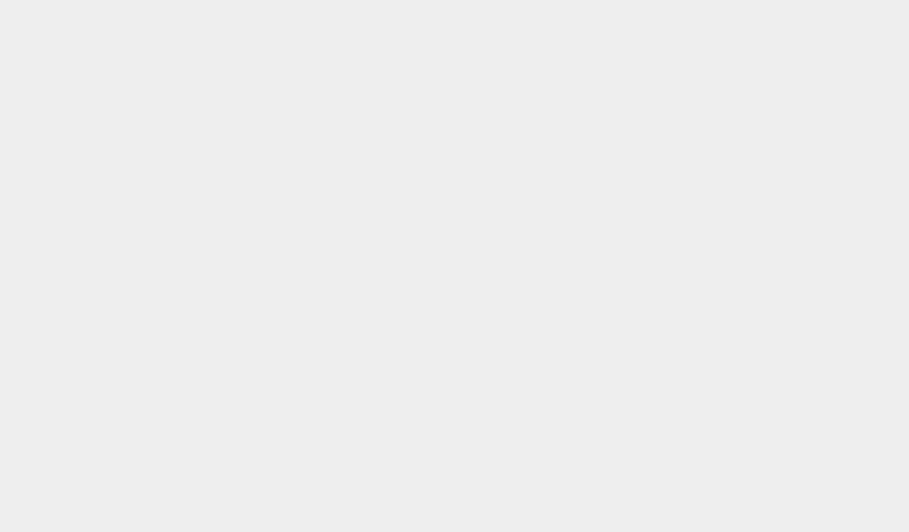
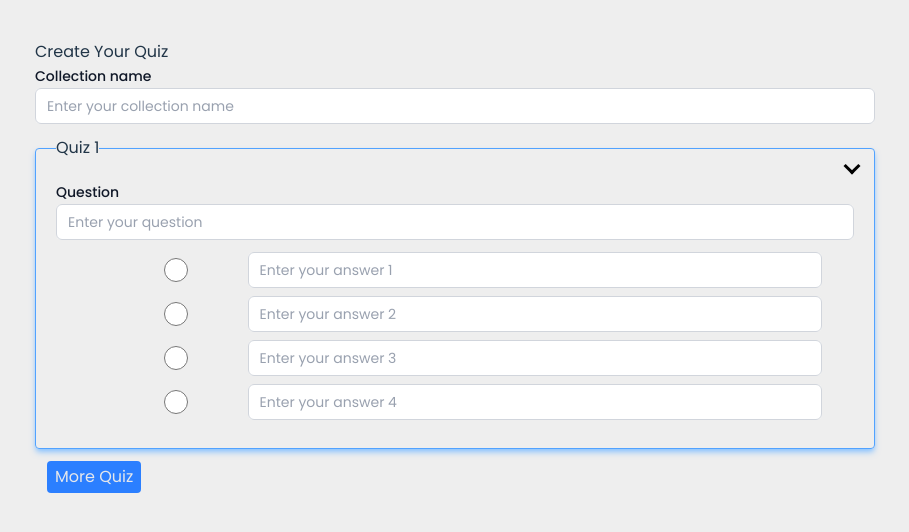
Before and after one commit to VanToanUNIVERSE/quiz-app, a React (Vite) app: page /create-quiz in a window 1280 px wide. Before the commit this address had no page. Shown: the top 532 px of the page, without its empty margins (5-914 px from the left). Built offline with nearby package versions, Linux system fonts and the light colour scheme.

Commit message:
demo font end create quiz

```diff
--- a/src/App.jsx
+++ b/src/App.jsx
@@ -6,6 +6,7 @@ import Home from './pages/Home.jsx'
 import Play from './pages/Play.jsx'
 import Login from './pages/Login.jsx'
 import Register from './pages/Register.jsx'
+import CreateQuiz from './pages/CreateQuiz.jsx'
 
 
 function App() {
@@ -18,6 +19,7 @@ function App() {
         <Route path="/play" element={<Play></Play>}></Route>
         <Route path="/login" element={<Login></Login>}></Route>
         <Route path="/register" element={<Register></Register>}></Route>
+        <Route path='/create-quiz' element={<CreateQuiz></CreateQuiz>}></Route>
       </Routes>
     </BrowserRouter>
   )
--- /dev/null
+++ b/src/components/Home/CreateQuiz/Answer.jsx
@@ -0,0 +1,16 @@
+import React from 'react';
+import InputGroup from '../../InputGroup';
+
+const Answer = (props) => {
+    return (
+            <div className='flex w-full justify-between items-center m-2'>
+                <input className='flex-1/5 w-6 h-6 accent-indigo-600' type='radio'  name="answer" onChange={props.onChange} checked={props.checked}></input>
+                <div className=" relative flex-4/5">
+                    <input onKeyUp={props.onKeyUp} id={props.id} type={props.type} name={props.name} placeholder={props.placeholder} className="block w-full rounded-md bg-white px-3 py-1.5 text-base text-gray-900 outline-1 -outline-offset-1 outline-gray-300 placeholder:text-gray-400 focus:outline-2 focus:-outline-offset-2 focus:outline-indigo-600 sm:text-sm/6" />
+                    <div className=' text-red-400 absolute right-3 top-[50%] translate-y-[-50%]'>{props.error === 'no error' ? <img className=" opacity-70 w-6 h-6 mt-2 -translate-y-0.5" src="/check.png"></img> : props.error} </div>
+                </div>
+            </div>
+    );
+};
+
+export default Answer;
--- /dev/null
+++ b/src/components/Home/CreateQuiz/AnswerGroup.jsx
@@ -0,0 +1,22 @@
+import React from 'react';
+import InputGroup from '../../InputGroup';
+import Answer from './Answer';
+
+const AnswerGroup = () => {
+    return (
+        <div className=' pl-10 pr-10 mt-3'>
+            <div>
+
+            </div>
+            <div>
+                {Array(4).fill(0).map((item, index) => {
+                    return (
+                        <Answer key={index} label={`Answer ${index + 1}`} for={`answer-${index + 1}`} id={`answer-${index + 1}`} type="text" placeholder={`Enter your answer ${index + 1}`}></Answer>)
+                })}
+            </div>
+
+        </div>
+    );
+};
+
+export default AnswerGroup;
--- /dev/null
+++ b/src/components/Home/CreateQuiz/SetQuiz.jsx
@@ -0,0 +1,16 @@
+import React from 'react';
+import InputGroup from '../../InputGroup';
+import AnswerGroup from './AnswerGroup';
+
+const SetQuiz = () => {
+    return (
+        <fieldset className=' border-1 border-blue-400 p-5 relative mt-3 rounded shadow-md shadow-blue-300'>
+            <button className='chevron chevron-down text-2xl absolute right-4 top-0 cursor-pointer'></button>
+            <legend>Quiz 1</legend>
+            <InputGroup label="Question" for="question" id="question" type="text" placeholder="Enter your question"></InputGroup>
+            <AnswerGroup></AnswerGroup>
+        </fieldset>
+    );
+};
+
+export default SetQuiz;
--- a/src/components/Home/HomeFooter.jsx
+++ b/src/components/Home/HomeFooter.jsx
@@ -1,12 +1,13 @@
 import React from 'react';
 import Pagination from './Pagination';
+import { Link } from 'react-router-dom';
 
 const HomeFooter = ({setSearchParams, totalPage}) => {
     return (
         <div className=' flex w-full md:w-[60%] mx-auto my-17 justify-between'>
             <Pagination setSearchParams={setSearchParams} totalPage={totalPage}></Pagination>
             <div>
-                <button className='px-7 py-3 bg-blue-500 hover:bg-blue-400 rounded cursor-pointer'>Create quiz</button>
+                <Link to="/create-quiz" className='px-7 py-3 bg-blue-500 hover:bg-blue-400 rounded cursor-pointer'>Create quiz</Link>
             </div>
         </div>
     );
--- a/src/components/InputGroup.jsx
+++ b/src/components/InputGroup.jsx
@@ -4,8 +4,8 @@ const InputGroup = (props) => {
     return (
         <div className='flex flex-col w-full '>
             <label htmlFor={props.for} className="block text-sm/6 font-medium text-gray-900">{props.label}</label>
-            <div className="mt-2 relative">
-                <input onKeyUp={props.onKeyUp} id={props.id} type={props.type} name={props.name} className="block w-full rounded-md bg-white px-3 py-1.5 text-base text-gray-900 outline-1 -outline-offset-1 outline-gray-300 placeholder:text-gray-400 focus:outline-2 focus:-outline-offset-2 focus:outline-indigo-600 sm:text-sm/6" />
+            <div className=" relative">
+                <input onKeyUp={props.onKeyUp} id={props.id} type={props.type} name={props.name} placeholder={props.placeholder} className="block w-full rounded-md bg-white px-3 py-1.5 text-base text-gray-900 outline-1 -outline-offset-1 outline-gray-300 placeholder:text-gray-400 focus:outline-2 focus:-outline-offset-2 focus:outline-indigo-600 sm:text-sm/6" />
                 <div className=' text-red-400 absolute right-3 top-[50%] translate-y-[-50%]'>{props.error === 'no error' ? <img className=" opacity-70 w-6 h-6 mt-2 -translate-y-0.5" src="/check.png"></img> : props.error} </div>
             </div>
         </div>
--- a/src/index.css
+++ b/src/index.css
@@ -51,6 +51,31 @@ h1 {
   box-shadow: 0px 0px 25px #9e9c9c;
 }
 
+.big-arrow-down {
+  width: 20px;
+  height: 20px;
+  border-left: 5px solid transparent;
+  border-right: 5px solid transparent;
+  border-top: 5px solid black;
+  transform: rotate(0deg);
+}
+
+.chevron {
+  display: inline-block;
+  width: 12px;
+  height: 12px;
+  border-right: 3px solid black;
+  border-bottom: 3px solid black;
+}
+
+.chevron:hover {
+  @apply border-blue-400
+}
+
+.chevron-down {
+  transform: rotate(45deg);
+}
+
 
 @media (prefers-color-scheme: light) {
   :root {
--- /dev/null
+++ b/src/pages/CreateQuiz.jsx
@@ -0,0 +1,18 @@
+import React from 'react';
+import InputGroup from '../components/InputGroup';
+import SetQuiz from '../components/Home/CreateQuiz/SetQuiz';
+
+const CreateQuiz = () => {
+    return (
+        <div className='p-10'>
+            <h2>Create Your Quiz</h2>
+            <form className='w-[70%]'>
+                <InputGroup label="Collection name" for="collection-name" id="collection-name" type="text" placeholder="Enter your collection name"></InputGroup>
+                <SetQuiz></SetQuiz>
+                <button className=' m-3 px-2 py-1 text-gray-200 bg-blue-500 hover:bg-blue-400 rounded cursor-pointer'>More Quiz</button>
+            </form>
+        </div>
+    );
+};
+
+export default CreateQuiz;
```
